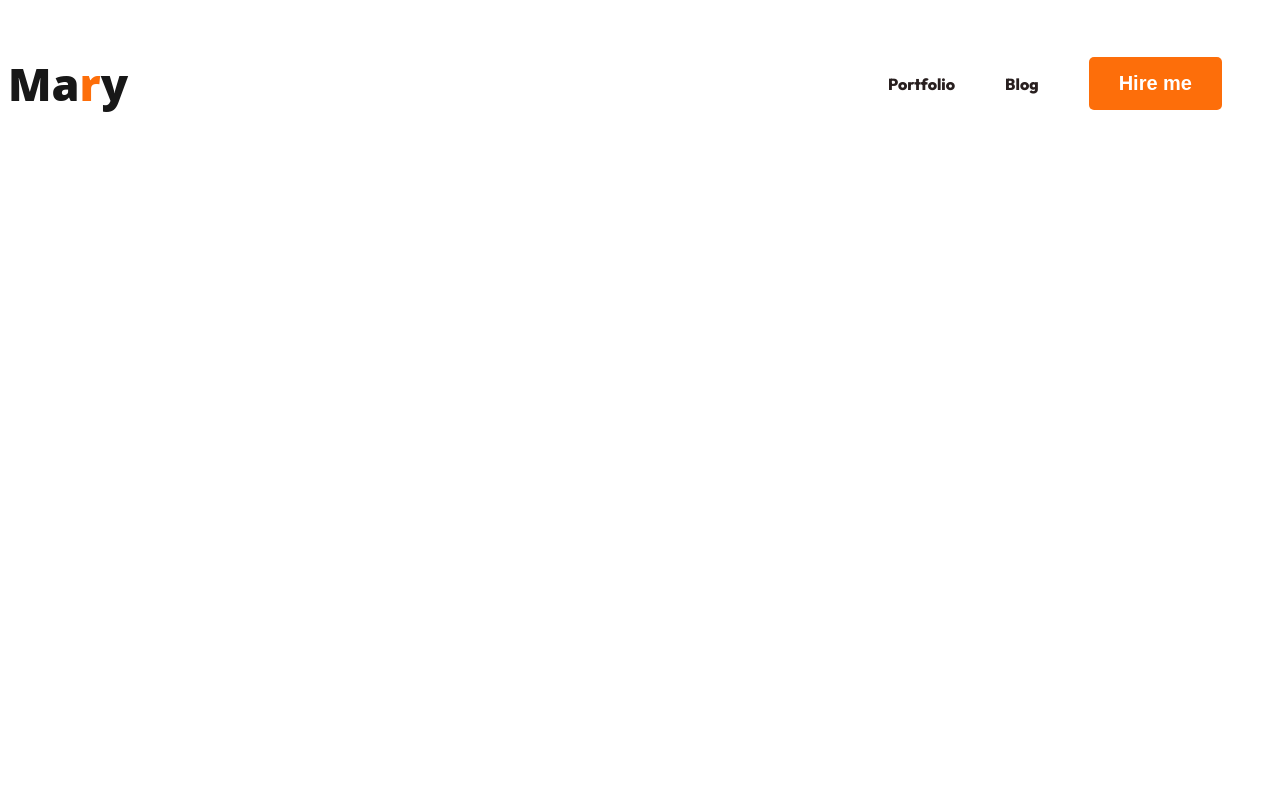
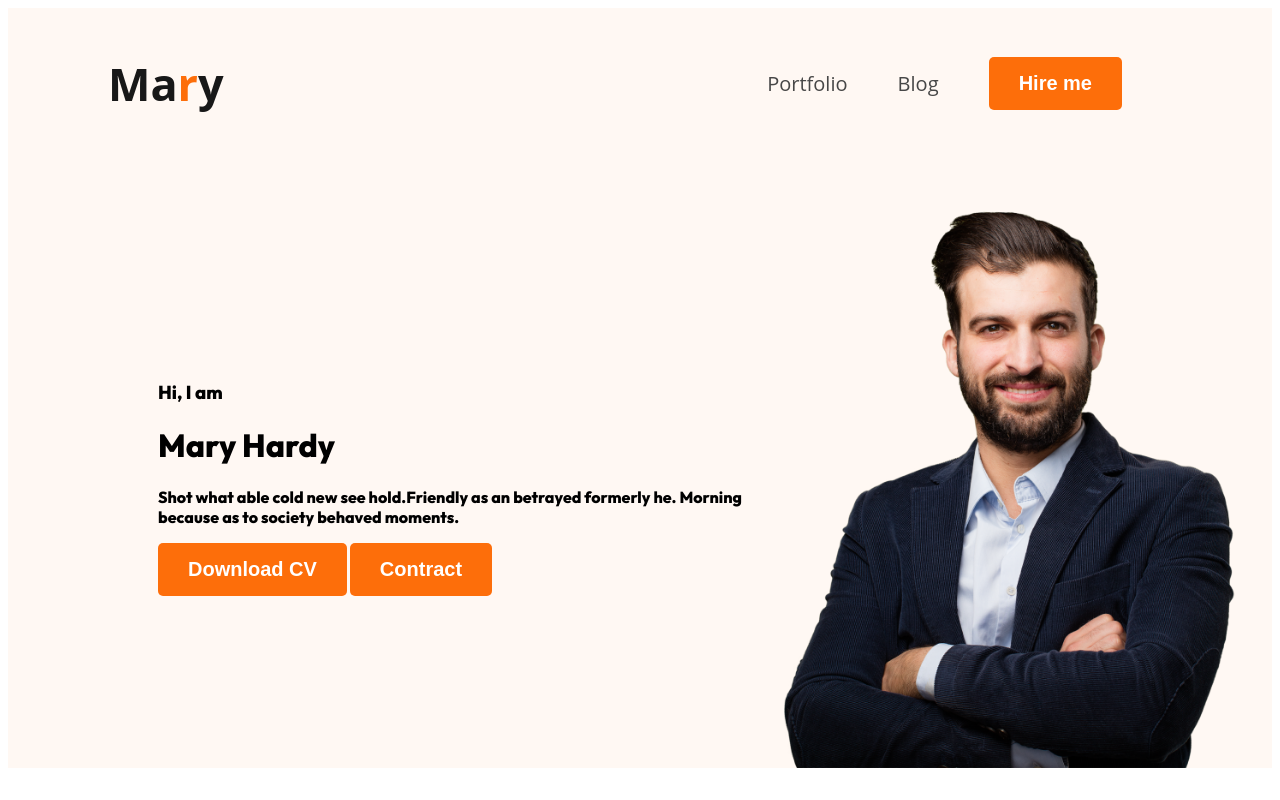
Before and after one commit to mehedip1/Portfolio1, a plain HTML site: page index.html in a window 1280 px wide. Drawn offline with Linux system fonts and the light colour scheme.

Commit message:
banner text & image file add

```diff
--- a/index.html
+++ b/index.html
@@ -14,7 +14,7 @@
     <link rel="stylesheet" href="style/style.css">
 </head>
 <body>
-    <header>
+    <header class="header">
       <nav>
         <h3 class="nav-title">Ma<span class="text-primary">r</span>y</h3>
         <ul>
@@ -22,8 +22,20 @@
             <li><a href="">Blog</a></li>
             <li><button class="btn-primary">Hire me</button></li>
         </ul>
+      </nav>
+      <div class="banner">
 
-              </nav>
+       <div>
+        <h3 class="banner-text">Hi, I  am</h3>
+        <h1 class="banner-title">Mary Hardy</h1>
+        <p class="banner-p">Shot what able cold new see hold.Friendly as an betrayed formerly he. Morning because as to society behaved moments.</p>
+        <button class="btn-primary">Download CV</button>
+        <button class="btn-primary">Contract</button>
+       </div>
+       <img class="banner-pic" src="images/hardy.png" alt="">
+
+
+      </div>
     </header>
     <main>
 
--- a/style/style.css
+++ b/style/style.css
@@ -34,13 +34,14 @@ nav  {
     display: flex;
     justify-content: space-between;
     align-items: center;
+    margin: 0 100px;
 }
 
 .nav-title {
     color:  #181818 ;
     font-family: "Open Sans";
     font-size: 45px;
-    font-weight: 800;
+
 
 
 }
@@ -57,5 +58,48 @@ nav li {
 
 nav a {
     text-decoration: none;
-    color: rgb(40, 31, 31);
+    color:  #474747;
+    font-family: "Open Sans";
+    font-size: 20px;
+    font-style: normal;
+    font-weight: 400;
+
+
 }
+
+/* header here  */
+
+.header{
+    background-color: #FFF8F3;
+}
+
+.banner{
+    margin: 30px 30px 30px 150px;
+    display: flex;
+    justify-content: space-between;
+    align-items: center;
+}
+
+
+/* .banner-text{
+
+    color: #474747;
+    font-size: 25px;
+
+}
+
+.banner-title{
+
+    color: #474747;
+    font-family: "Open Sans";
+    font-size: 85px;
+    font-style: normal;
+    font-weight: 700;
+    line-height: normal;
+
+
+} */
+
+.banner-pic {
+    width: 500px;
+}
```
